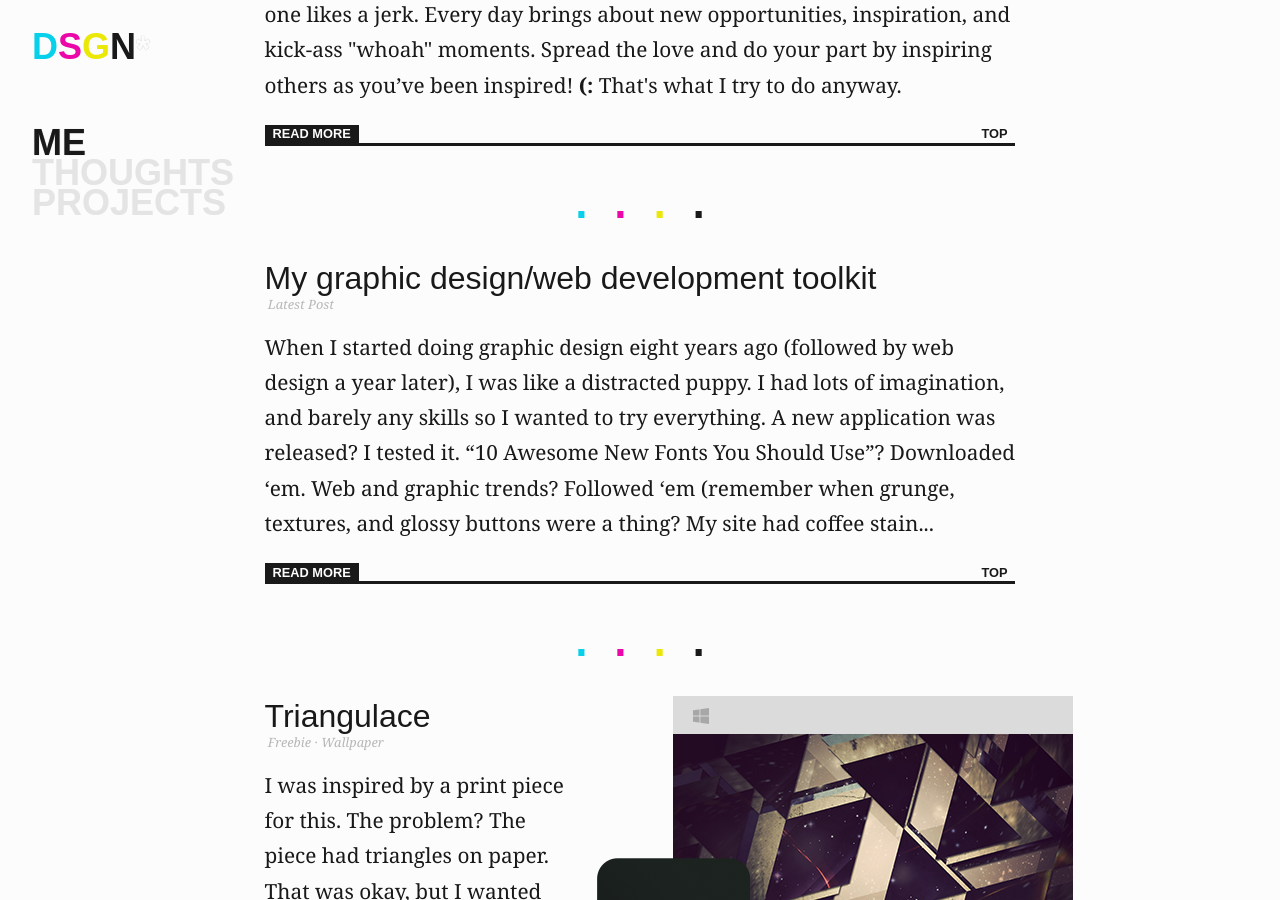
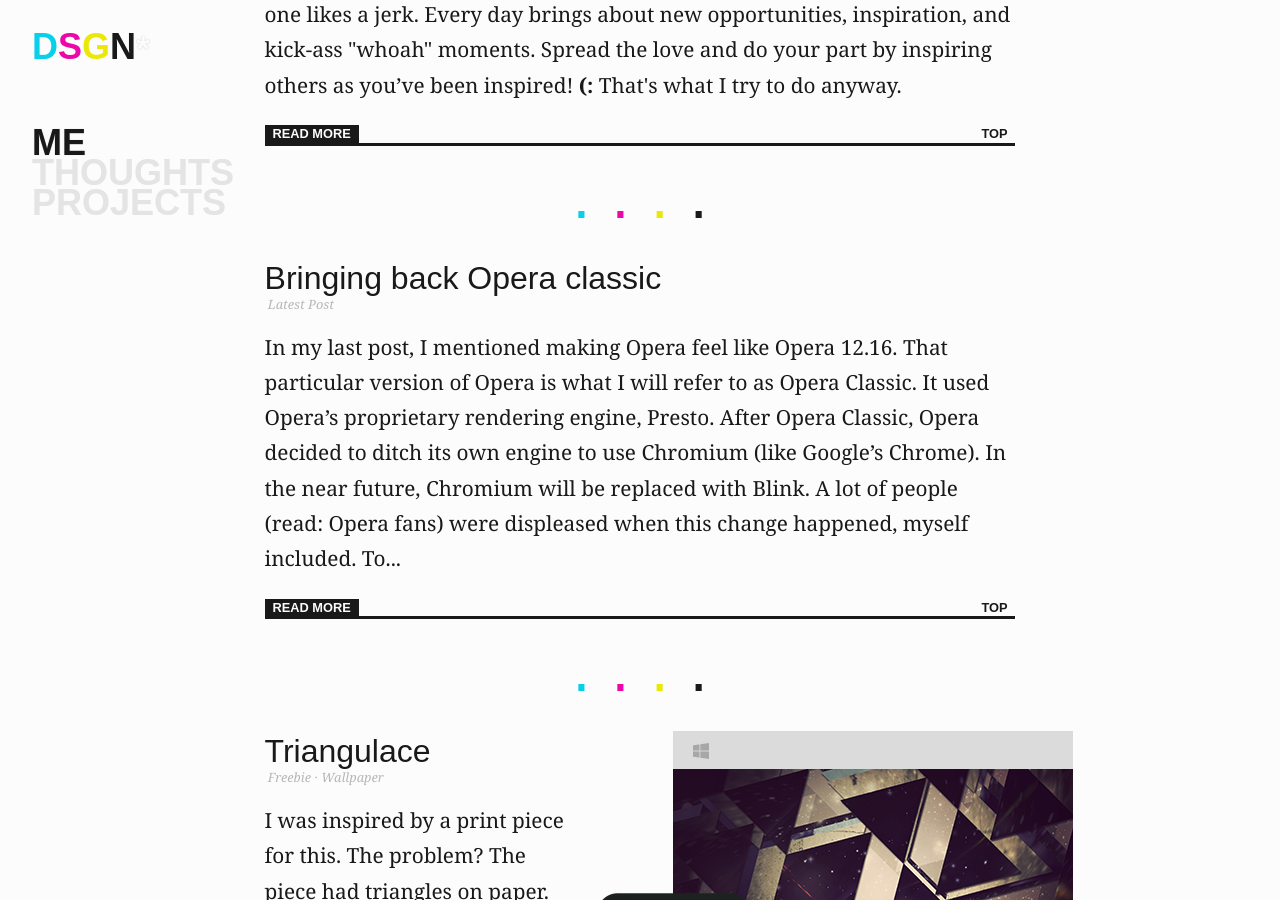
Before and after one commit to NetOpWibby/DSGN, a Jekyll site: the page built from index.html, in a window 1280 px wide and 900 px high, scrolled down 834 px. Built offline with Jekyll 4.4.1, drawn with Linux system fonts in a browser that asks for light colours; some web fonts are replaced; Markdown is read by kramdown in place of the engine named in the settings; comment, search, counter and statistics services are not loaded.

Commit message:
New post and /me update

```diff
--- a/_includes/header.html
+++ b/_includes/header.html
@@ -6,7 +6,6 @@
 		<meta charset="utf-8"/>
 		<title>DSGN &middot; {{ page.title }}</title>
 
-		<!--/ testing /-->
 		<!--/ DESIGN SERVICES FOR THE GOOD NATURED
 			 _____    ______   ______   __   __
 			/\  __-. /\  ___\ /\  ___\ /\ "-.\ \   *
--- a/_posts/2014-01-16-my-design-development-toolkit.md
+++ b/_posts/2014-01-16-my-design-development-toolkit.md
@@ -45,7 +45,8 @@
 
 I use Opera because at the time I discovered it, it was the most standards-compliant (HTML, CSS, &c) browser, and it pioneered a lot of cool features that are now defaults in the other popular browsers. I am not sure if Opera is still the most standards-compliant, but even if it isn't, I'm a creature of habit. It's pretty difficult to get me to try something else if I'm comfortable with what I've got.
 
-For long-time Opera users, I'll write a future post detailing how I make the new Opera feel like version 12.
+<del>For long-time Opera users, I'll write a future post detailing how I make the new Opera feel like version 12.</del>
+<span><small>Updated 03.29.14 to add <a href="/thoughts/bringing-back-opera-classic">this</a>, a post where I detail how to make the new Opera feel like version 12.</small></span>
 
 ### Notepad++ <a href="http://www.notepad-plus-plus.org" style="color: #07d0eb">*</a>
 
--- /dev/null
+++ b/_posts/2014-04-07-bringing-back-opera-classic.md
@@ -0,0 +1,37 @@
+---
+layout: post
+title:  "Bringing back Opera classic"
+date:   2014-04-07
+category: post
+---
+
+In my last <a href="/thoughts/my-design-development-toolkit">post</a>, I mentioned making Opera feel like Opera 12.16. That particular version of Opera is what I will refer to as Opera Classic. It used Opera's proprietary rendering engine, Presto. After Opera Classic, Opera decided to ditch its own engine to use Chromium (like Google's Chrome). In the near future, Chromium will be replaced with Blink.
+
+A lot of people (read: Opera fans) were displeased when this change happened, myself included. To reiterate something I said in my last post, Opera pioneered a lot of cool features that are now defaults in the other popular browsers. In addition to being the most standards-compliant browser, I felt like Opera was compromising themselves by changing their codebase to use Chromium in place on Presto.
+
+Anyhoo, enough with my rambling, on with the tutorial!
+
+<div class="hr">
+	<span>&middot;</span>
+	<span>&middot;</span>
+	<span>&middot;</span>
+	<span>&middot;</span>
+</div>
+
+When Opera moved away from Presto, the first thing I noticed was that I no longer had a built-in RSS reader in my browser. They spun it off into its own app and after using it for a month, I was unsatisfied. <a href="http://blog.martinkadlec.eu/post/501-smart-rss-final-v10">Martin Kadlec</a> to the rescue! This is the guy that brought the RSS reader back to Opera. Because Opera's new extension API doesn't allow adding buttons to both next to and inside the URL field, two extensions had to be created (they communicate with each other).
+
+### Smart RSS <a href="https://addons.opera.com/en/extensions/details/smart-rss" style="color: #07d0eb">*</a>
+
+<div>
+	<a href="/images/thoughts/bboc/01.png"><img src="/images/thoughts/bboc/01.png" alt=""/></a>
+	<small>Smart RSS in action</small>
+</div>
+
+### RSS Detector <a href="https://addons.opera.com/en/extensions/details/rss-detector" style="color: #07d0eb">*</a>
+
+<div>
+	<a href="/images/thoughts/bboc/02.png"><img src="/images/thoughts/bboc/02.png" alt=""/></a>
+	<small>RSS Detector in action</small>
+</div>
+
+This post is definitely incomplete, but it's a start. I discovered a way to remove some of the unsightly new additions to the Speed Dial page, but it would require an extension. If anyone knows how to modify the Speed Dial page via an extension, <a href="http://twitter.com/netopwibby">please let me know</a>.
--- a/me/index.html
+++ b/me/index.html
@@ -4,7 +4,7 @@
 ---
 
 <section id="me">
-						<p>NOTE: I am currently providing front-end, UX design, and development expertise for <a href="http://gapelia.com">Gapelia</a>. If you need help with a small project, feel free to get in touch.</p>
+						<p>NOTE: I am currently assisting the teaching team at <a href="http://gymnasium.aquent.com">Gymnasium</a>, and working on ambitious personal projects. If you need help with a small project, feel free to get in touch.</p>
 
 						<div class="hr">
 							<span>&middot;</span>
```
Also changed, not shown: images/thoughts/bboc/01.png (added), images/thoughts/bboc/02.png (added).
